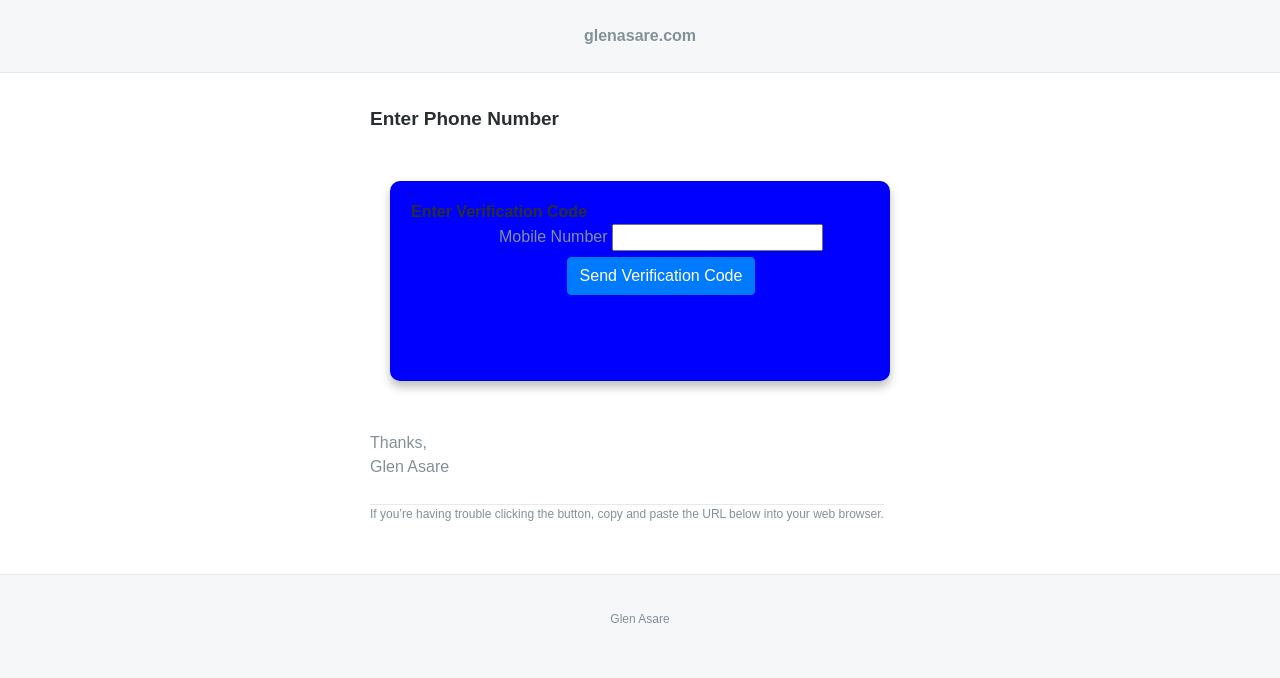
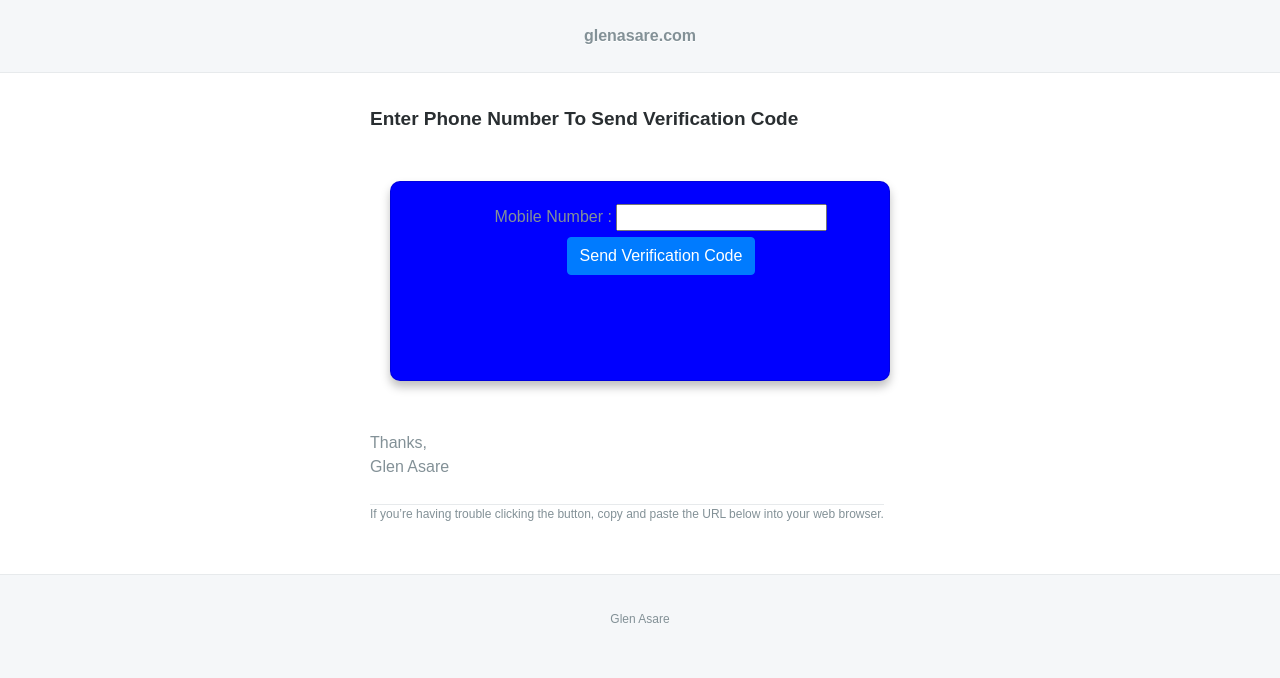
Before and after one commit to glenasare/New-Portfolio-Backend, a Flask app: page /verify-mobile in a window 1280 px wide. Shown: the top 678 px of the page. Run offline with Flask 3, Linux system fonts and the light colour scheme; some libraries are stand-ins or nearby versions; some web fonts are replaced.

Commit message:
removed the enter verification code tag

```diff
--- a/app.py
+++ b/app.py
@@ -13,7 +13,7 @@ from wtforms import StringField, SubmitField
 from twilio.rest import Client
 
 app = Flask(__name__, template_folder='templates')
-cors = CORS(app)
+cors = CORS(app, origins=['http://localhost:3000', "https://my-app-flaskk.herokuapp.com","https://api.glenasare.com"])
 app.config['JWT_SECRET_KEY'] = 'super secret'
 app.config["SESSION_PERMANENT"] = False
 app.config["SESSION_TYPE"] = "filesystem"
@@ -169,7 +169,6 @@ def verify_mobile():
             send_sms(mobile_number, verification_code)
             return redirect("/verify-code", code=302)
 
-
     return render_template('verify_mobile.html', form=form)
 
 
@@ -191,7 +190,7 @@ def verify_code():
             cur.execute("SELECT * FROM userinfo WHERE access_token=%s", (verification_code,))
             user = cur.fetchone()
             if user is None:
-                cur.execute("UPDATE userinfo SET access_token = %s where id = %s ", (access_code,user_id))
+                cur.execute("UPDATE userinfo SET access_token = %s where id = %s ", (access_code, user_id))
                 conn.commit()
             else:
                 cur.execute("UPDATE userinfo SET access_token = %s where id=%s ", (access_code, user_id))
--- a/templates/verify_code.html
+++ b/templates/verify_code.html
@@ -242,7 +242,7 @@ padding-left: 10px;
                                                         </center>
                                                     </v:roundrect><![endif]-->
                                                     <div class="card">
-                                                        <h2>Enter Verification Code</h2>
+
                                                         <div class="container">
 
                                                             <form method="POST" action="{{ url_for('verify_code') }}">
--- a/templates/verify_mobile.html
+++ b/templates/verify_mobile.html
@@ -222,7 +222,7 @@ padding-left: 10px;
                             <tbody>
                             <tr>
                                 <td class="content-cell">
-                                    <h1>Enter Phone Number</h1>
+                                    <h1>Enter Phone Number To Send Verification Code</h1>
 
                                     <!-- Action -->
                                     <table class="body-action" align="center" width="100%" cellpadding="0"
@@ -243,12 +243,12 @@ padding-left: 10px;
                                                         </center>
                                                     </v:roundrect><![endif]-->
                                                     <div class="card">
-                                                        <h2>Enter Verification Code</h2>
+
                                                         <div class="container">
 
                                                             <form method="post">
                                                                 {{ form.csrf_token }}
-                                                                {{ form.mobile_number.label }} {{ form.mobile_number }}
+                                                                {{ form.mobile_number.label }} : {{ form.mobile_number }}
                                                                 <div>
                                                                     <input class="btn btn-primary" type="submit"
                                                                            value="Send Verification Code">
```
